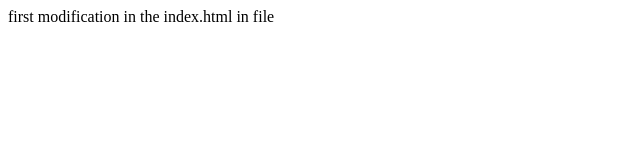
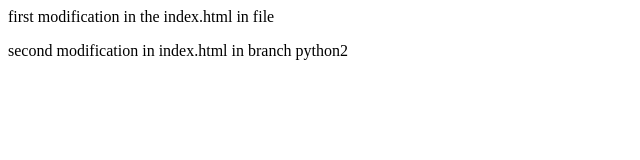
Before and after one commit to afi131/learn_Python, a plain HTML site: page index.html in a window 1280 px wide. Shown: the whole page, without its empty margins (0-640 px from the left). Drawn offline with Linux system fonts and the light colour scheme.

Commit message:
modify index.html in Branch python2

```diff
--- a/index.html
+++ b/index.html
@@ -1 +1,3 @@
- <p>first modification in the index.html in file<p>
+
+<p>first modification in the index.html in file<p>
+ <p> second modification in index.html in branch python2<p>
```
